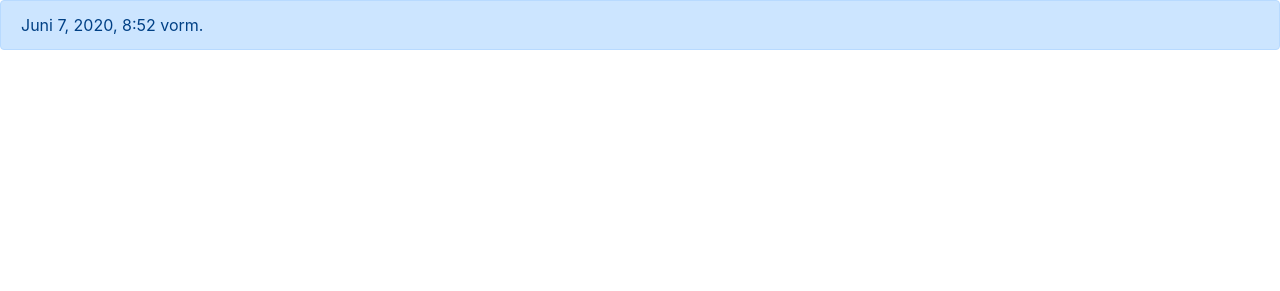
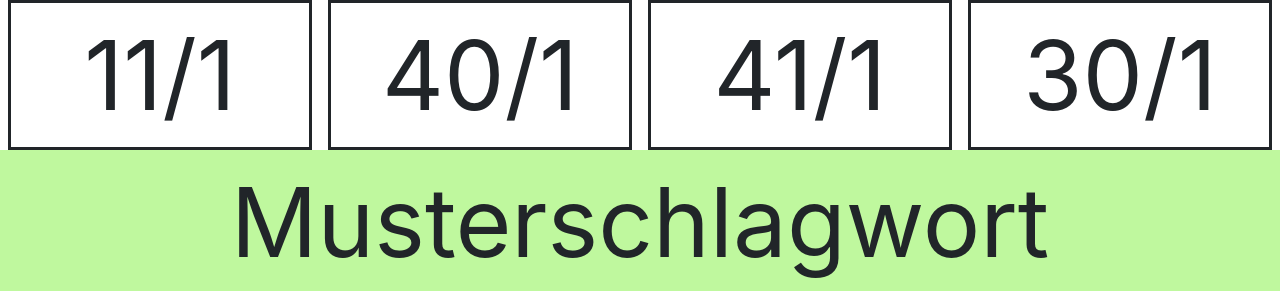
Before and after one commit to ffebh/django-test, a Django app: page /einsatz in a window 1280 px wide. Shown: the top 291 px of the page. Run offline with Django 3.2, Linux system fonts and the light colour scheme; some libraries are stand-ins or nearby versions.

Commit message:
new einsatz template

```diff
--- a/ffebh/alarmdisplay/views.py
+++ b/ffebh/alarmdisplay/views.py
@@ -21,6 +21,38 @@ class UhrView(TemplateView):
 
 def EinsatzView(request):
     t = loader.get_template('einsatz.html')
+
+    #import mysql.connector
+    #mydb = mysql.connector.connect(
+    #host="localhost",
+    # user="user",
+    # passwd="password"
+    # )
+    # mycursor = mydb.cursor()
+
+    # mycursor.execute("select * from alarmdisplay.einsaetze order by id desc limit 1")
+
+    # db = mycursor.fetchall()
+
+    # for row in db:
+    #     id = row[0]
+    #     strasse = row[1]
+    #     ort = row[2]
+    #     schlagwort = row[3]
+    #     alarmzeit = row[4]
+    #     einsatzmittel = row[5]
+    #     lon = row[6]
+    #     lat = row[7]
+
+    id = 1
+    strasse = 'Musterstraße 1'
+    ort = 'Musterort'
+    schlagwort = 'Musterschlagwort'
+    alarmzeit = 'Musterzeit'
+    einsatzmittel = 'Mustereinsatzmittel'
+    lon = 'Musterlängengrad'
+    lat = 'Musterbreitengrad'
     #Demonstration zum Aufruf externer Python Skripte. Diese müssen vorher importiert werden siehe oben
-    i = now.now()
-    return HttpResponse(t.render({'inhalt':i}))
+    #i = ocr.scan()
+    data = {'id':id, 'strasse':strasse, 'ort':ort, 'schlagwort':schlagwort, 'alarmzeit':alarmzeit, 'einsatzmittel':einsatzmittel, 'lon':lon, 'lat':lat}
+    return HttpResponse(t.render(data))
--- a/ffebh/templates/einsatz.html
+++ b/ffebh/templates/einsatz.html
@@ -1,20 +1,116 @@
+<!DOCTYPE html>
 <html>
 <head>
-<!-- CSS only -->
+
+
+
+    <!-- CSS only -->
 <link rel="stylesheet" href="https://stackpath.bootstrapcdn.com/bootstrap/4.5.0/css/bootstrap.min.css" integrity="sha384-9aIt2nRpC12Uk9gS9baDl411NQApFmC26EwAOH8WgZl5MYYxFfc+NcPb1dKGj7Sk" crossorigin="anonymous">
-
+<title>Feuerwehr Ebelsbach</title>
 <!-- JS, Popper.js, and jQuery -->
 <script src="https://code.jquery.com/jquery-3.5.1.slim.min.js" integrity="sha384-DfXdz2htPH0lsSSs5nCTpuj/zy4C+OGpamoFVy38MVBnE+IbbVYUew+OrCXaRkfj" crossorigin="anonymous"></script>
 <script src="https://cdn.jsdelivr.net/npm/popper.js@1.16.0/dist/umd/popper.min.js" integrity="sha384-Q6E9RHvbIyZFJoft+2mJbHaEWldlvI9IOYy5n3zV9zzTtmI3UksdQRVvoxMfooAo" crossorigin="anonymous"></script>
 <script src="https://stackpath.bootstrapcdn.com/bootstrap/4.5.0/js/bootstrap.min.js" integrity="sha384-OgVRvuATP1z7JjHLkuOU7Xw704+h835Lr+6QL9UvYjZE3Ipu6Tp75j7Bh/kR0JKI" crossorigin="anonymous"></script>
-<script>
-</script>
+
 <style>
+    @keyframes blinking {
+        100%{
+          background-color: #ff3d50;
 
+        }
+    }
+            .parent {
+                display: grid;
+                grid-template-columns: repeat(4, 1fr);
+                grid-template-rows: repeat(16, 1fr);
+                grid-column-gap: 0px;
+                grid-row-gap: 0px;
+                width: 100vw;
+                height: 100vh;
+                }
+
+                .div1 { grid-area: 1 / 1 / 2 / 2;
+                    font-size: 600%;
+                    width:95%;
+                    {% if 'Ebelsbach 11/1' in einsatzmittel %}
+                    animation: blinking 1s infinite;
+                    {% endif %}
+                    border-style: solid;
+                    margin: 0 auto; }
+                .div2 { grid-area: 1 / 2 / 2 / 3;
+                    font-size: 600%;
+                    width:95%;
+                    {% if 'Ebelsbach 40/1' in einsatzmittel %}
+                    animation: blinking 1s infinite;
+                    {% endif %}
+                    border-style: solid;
+                    margin: 0 auto; }
+                .div3 { grid-area: 1 / 3 / 2 / 4;
+                    font-size: 600%;
+                    width:95%;
+                    {% if 'Ebelsbach 41/1' in einsatzmittel %}
+                    animation: blinking 1s infinite;
+                    {% endif %}
+                    border-style: solid;
+                    margin: 0 auto; }
+                .div4 { grid-area: 1 / 4 / 2 / 5;
+                    font-size: 600%;
+                    width:95%;
+                    {% if 'Ebelsbach 30/1' in einsatzmittel %}
+                    animation: blinking 1s infinite;
+                    {% endif %}
+                    border-style: solid;
+                    margin: 0 auto; }
+                .div5 { grid-area: 2 / 1 / 3 / 5;
+                    font-size: 600%;
+                    width: 100%;
+                    background-color: #bff89e;
+                    margin: 0 auto; }
+                .div6 { grid-area: 3 / 1 / 6 / 3;
+                    font-size: 400%;
+                    width: 100%;
+                    background-color: #77d9f7;
+                    margin: 0 auto; }
+                .div7 { grid-area: 6 / 1 / 7 / 3;
+                    font-size: 400%;
+                    width: 100%;
+                    background-color: #f89e9e;
+                    margin: 0 auto; }
+                .div8 { grid-area: 7 / 1 / 17 / 3;
+                    font-size: 400%;
+                    width: 100%;
+                    background-color: #bf78e957;
+                    margin: 0 auto; }
+                .div9 { grid-area: 3 / 3 / 16 / 5; }
+                .div10 { grid-area: 16 / 3 / 17 / 5; }
 </style>
 </head>
 <body>
-<div class="alert alert-primary" role="alert">
-  {{ inhalt }}
+    <center>
+    <div class="parent">
+        <div class="div1">11/1</div>
+
+        <div class="div2">40/1</div>
+
+        <div class="div3">41/1</div>
+
+        <div class="div4">30/1</div>
+
+        <div class="div5">{{ schlagwort }} </div>
+
+        <div class="div6">{{ strasse }}<br>
+            {{ ort }}</div>
+
+        <div class="div7">{{ alarmzeit }}</div>
+
+        <div class="div8">{{ einsatzmittel }}</div>
+        <div class="div9">
+            <iframe style='width:95%;height:95%;' src='https://www.openstreetmap.org/?lon=10.668141619134715&amp;lat=49.97363701396636&amp;zoom=16&amp;layers=M'></iframe><br>
+            <small><a href='https://www.openstreetmap.org/?lon=10.668141619134715&amp;lat=49.97363701396636&amp;zoom=16&amp;layers=M'>Größere Karte anzeigen</a></small>
+        </div>
+        <div class="div10"> Feuerwehr Ebelsbach </div>
+        </div>
+        </center>
+
 </body>
 </html>
--- a/ffebh/templates/uhr.html
+++ b/ffebh/templates/uhr.html
@@ -2,7 +2,7 @@
 <head>
 <!-- CSS only -->
 <link rel="stylesheet" href="https://stackpath.bootstrapcdn.com/bootstrap/4.5.0/css/bootstrap.min.css" integrity="sha384-9aIt2nRpC12Uk9gS9baDl411NQApFmC26EwAOH8WgZl5MYYxFfc+NcPb1dKGj7Sk" crossorigin="anonymous">
-
+<title>Feuerwehr Ebelsbach</title>
 <!-- JS, Popper.js, and jQuery -->
 <script src="https://code.jquery.com/jquery-3.5.1.slim.min.js" integrity="sha384-DfXdz2htPH0lsSSs5nCTpuj/zy4C+OGpamoFVy38MVBnE+IbbVYUew+OrCXaRkfj" crossorigin="anonymous"></script>
 <script src="https://cdn.jsdelivr.net/npm/popper.js@1.16.0/dist/umd/popper.min.js" integrity="sha384-Q6E9RHvbIyZFJoft+2mJbHaEWldlvI9IOYy5n3zV9zzTtmI3UksdQRVvoxMfooAo" crossorigin="anonymous"></script>
@@ -46,7 +46,7 @@ body {
   background-size: cover;
 }
 #uhr {
-     font-size: 1000%;
+	font-size: 1000%;
      color: white;
     position: absolute;
     top: 81%;
```
Also changed, not shown: ffebh/database.sql (added, +16 -0 lines), 1 other file.
